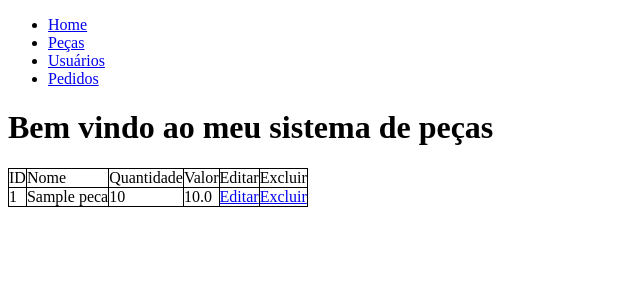
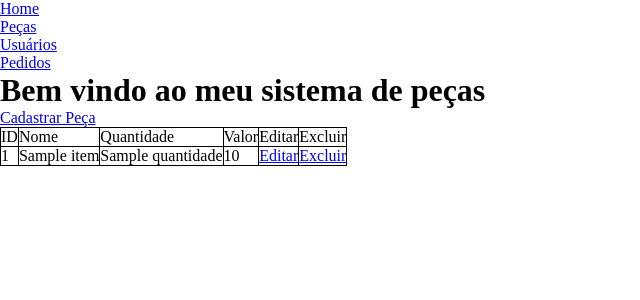
Before and after one commit to IFPI-Praticas/Prog-Web-BackEnd-20241, a Flask app: template CRUDExemplo/templates/listagem_pecas.html in a window 1280 px wide. Shown: the top 300 px of the page, without its empty margins (0-640 px from the left). Run offline with Flask 3, Linux system fonts and the light colour scheme; tables that the repository leaves empty hold one stand-in row (values such as "Sample post"); the template is opened without the code that fills it: values that come from a table or form of the project are taken from there, most other values are stand-ins (such as "Sample title", 1, 10 or a date in 2020).

Commit message:
Atualização de Código

```diff
--- a/CRUDExemplo/app.py
+++ b/CRUDExemplo/app.py
@@ -16,62 +16,6 @@
 
 app.register_blueprint(home_route)
 app.register_blueprint(peca_route, url_prefix='/pecas')
-
-'''
-    Peças
-'''
-
-
-
-@app.route('/pecas/cadastrar')
-def cadastrar_pecas():
-    return render_template('cadastrar.html')
-
-@app.route('/pecas/cadastrar_enviar', methods=['POST'])
-def cadastrar_enviar_pecas():
-    nome = request.form['nome']
-    quantidade = request.form['quantidade']
-    valor = request.form['valor']
-
-    p = Peca(nome, quantidade, valor)
-
-    db.session.add(p)
-    db.session.commit()
-
-    return redirect('/pecas')
-
-@app.route('/editar/<int:id_peca>')
-def editar(id_peca):
-
-    p = Peca.query.get(id_peca)
-
-    return render_template('editar.html', dados_peca=p)
-
-@app.route('/editar_enviar', methods=['POST'])
-def editar_enviar():
-    id_peca = request.form['id_peca']
-    nome = request.form['nome']
-    quantidade = request.form['quantidade']
-    valor = request.form['valor']
-
-    p = Peca.query.get(id_peca)
-    p.nome = nome
-    p.quantidade = quantidade
-    p.valor = valor
-
-    db.session.add(p)
-    db.session.commit()
-
-    return redirect('/')
-
-@app.route('/excluir/<int:id_peca>')
-def excluir(id_peca):
-    p = Peca.query.get(id_peca)
-
-    db.session.delete(p)
-    db.session.commit()
-
-    return redirect('/')
 
 '''
     Usuários
--- a/CRUDExemplo/templates/cadastrar.html
+++ b/CRUDExemplo/templates/cadastrar_peca.html
@@ -7,7 +7,7 @@
 {% block conteudo %}
     <h1>Cadastrar Peça</h1>
 
-    <form action="/cadastrar_enviar" method="post">
+    <form action="/pecas/cadastrar_enviar" method="post">
       <p>Nome: <input type="text" name="nome" /></p>
       <p>Quantidade: <input type="number" name="quantidade" /></p>
       <p>Valor: <input type="number" step="0.01" name="valor" /></p>
--- a/CRUDExemplo/templates/editar.html
+++ b/CRUDExemplo/templates/editar_peca.html
@@ -7,7 +7,7 @@
 {% block conteudo %}
     <h1>Editar Peça</h1>
 
-    <form action="/editar_enviar" method="post">
+    <form action="/pecas/editar_enviar" method="post">
       <p><input type="hidden" name="id_peca" value="{{dados_peca['id']}}"></p>
       <p>Nome: <input type="text" name="nome" value="{{dados_peca['nome']}}"/></p>
       <p>Quantidade: <input type="number" name="quantidade" value="{{dados_peca['quantidade']}}"/></p>
--- a/CRUDExemplo/templates/listagem_pecas.html
+++ b/CRUDExemplo/templates/listagem_pecas.html
@@ -7,7 +7,9 @@
 
 {% block conteudo %}
     <h1>Bem vindo ao meu sistema de peças</h1>
-
+    <p>
+      <a href="/pecas/cadastrar">Cadastrar Peça</a>
+    </p>
     <table>
       <thead>
         <tr>
@@ -26,8 +28,8 @@
           <td>{{ item.nome }}</td>
           <td>{{ item.quantidade }}</td>
           <td>{{ item.valor }}</td>
-          <td><a href="/editar/{{ item.id }}"> Editar </a></td>
-          <td><a href="/excluir/{{ item.id }}"> Excluir </a></td>
+          <td><a href="/pecas/editar/{{ item.id }}"> Editar </a></td>
+          <td><a href="/pecas/excluir/{{ item.id }}"> Excluir </a></td>
         </tr>
         {% endfor %}
       </tbody>
```
Also changed, not shown: CRUDExemplo/routes/peca.py (+51 -1 lines), CRUDExemplo/routes/usuario.py (added).
